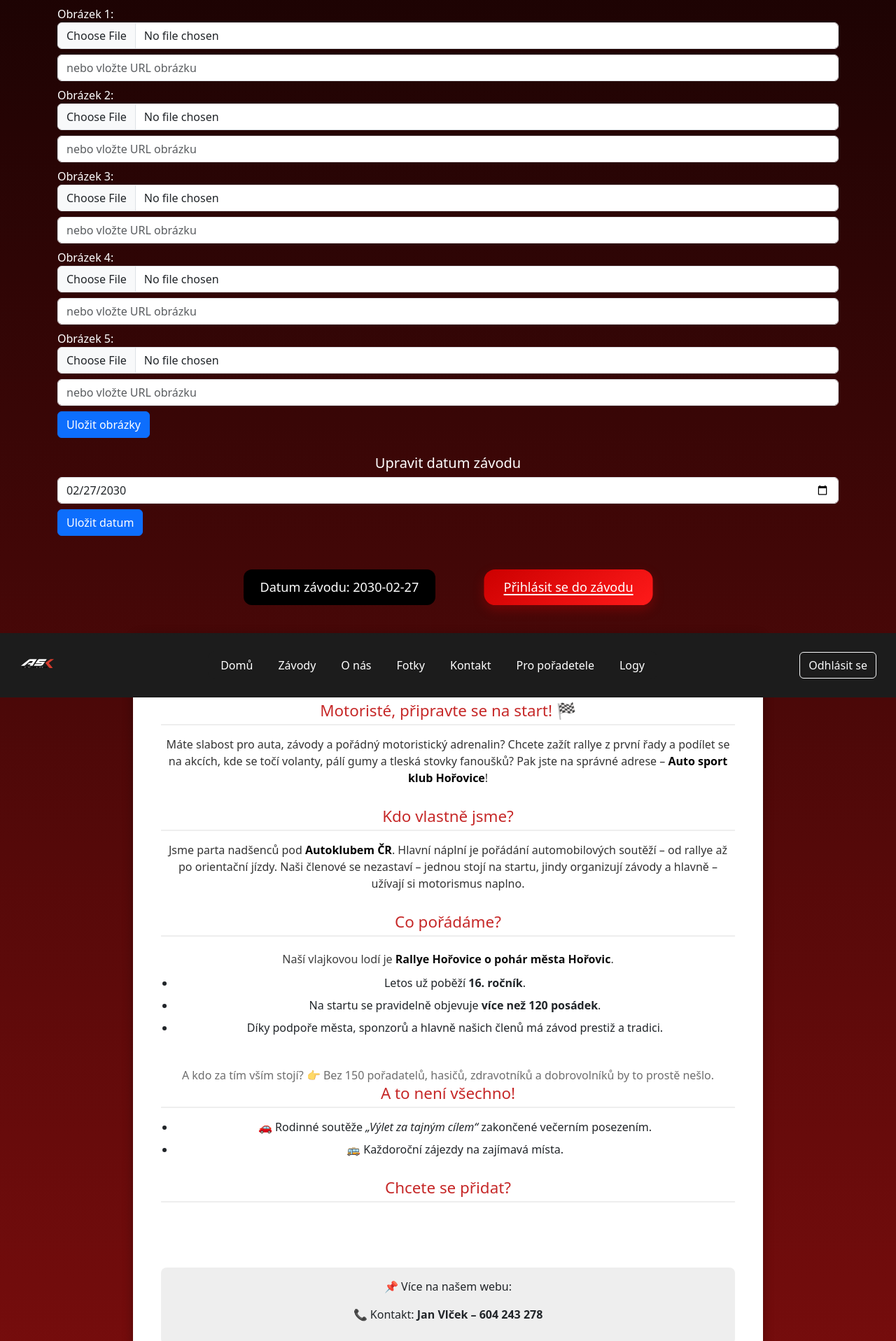
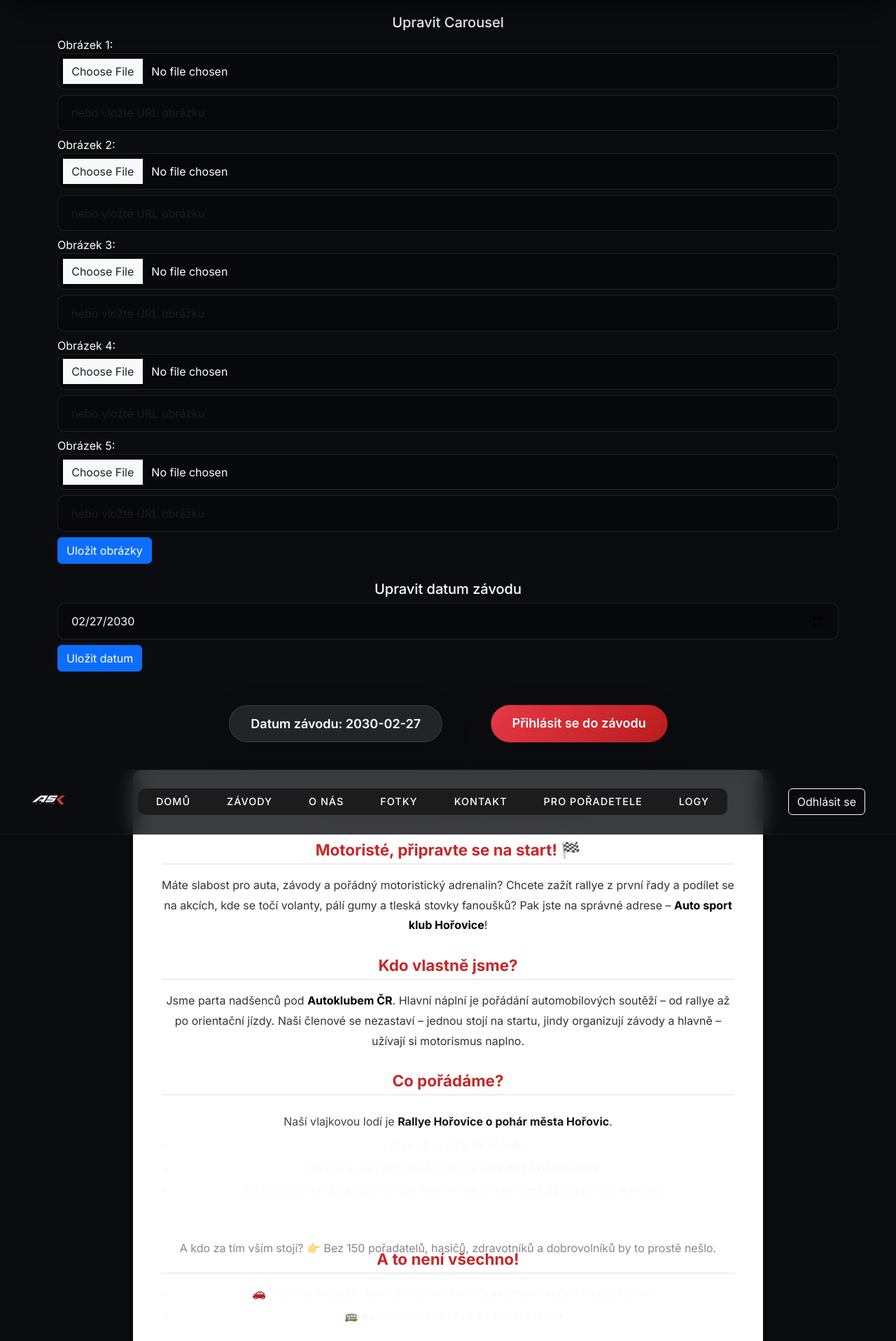
Before and after one commit to Mir04ange/ASZhoroviceWebphp, a PHP site: page /front/main.php in a window 1280 px wide, after a click on "O NÁS". Shown: the part 644-2561 px from the top of the page at 70% size. Run offline with PHP 8.4, Linux system fonts and the light colour scheme; a user stored in the database is signed in; data that the repository does not hold is empty; style sheets or scripts are compiled from the project's sources; some libraries are stand-ins or nearby versions.

Commit message:
feat: complete modern redesign with glassmorphism and improved typography

```diff
--- /dev/null
+++ b/front/css/modern-redesign.css
@@ -0,0 +1,225 @@
+/* Modern Redesign for ASZhorovice */
+:root {
+    --primary-color: #e63946;
+    --secondary-color: #1d3557;
+    --accent-color: #f1faee;
+    --dark-bg: #0b0c10;
+    --glass-bg: rgba(255, 255, 255, 0.1);
+    --text-light: #f8f9fa;
+    --transition: all 0.4s cubic-bezier(0.165, 0.84, 0.44, 1);
+}
+
+body {
+    background: var(--dark-bg);
+    color: var(--text-light);
+    font-family: 'Inter', -apple-system, BlinkMacSystemFont, "Segoe UI", Roboto, Helvetica, Arial, sans-serif;
+    overflow-x: hidden;
+}
+
+/* Glassmorphism Navbar */
+.navbar {
+    background: rgba(11, 12, 16, 0.8) !important;
+    backdrop-filter: blur(15px);
+    border-bottom: 1px solid rgba(255, 255, 255, 0.05);
+    padding: 1rem 2rem !important;
+    transition: var(--transition);
+}
+
+.navbar.scrolled {
+    padding: 0.5rem 2rem !important;
+    background: rgba(0, 0, 0, 0.95) !important;
+}
+
+.nav-link {
+    font-weight: 500;
+    text-transform: uppercase;
+    letter-spacing: 1px;
+    font-size: 0.9rem;
+    position: relative;
+    padding: 0.5rem 1rem !important;
+}
+
+.nav-link::after {
+    content: '';
+    position: absolute;
+    bottom: 0;
+    left: 50%;
+    width: 0;
+    height: 2px;
+    background: var(--primary-color);
+    transition: var(--transition);
+    transform: translateX(-50%);
+}
+
+.nav-link:hover::after {
+    width: 80%;
+}
+
+/* Hero Section / Carousel */
+.carousel-item img {
+    height: 80vh !important;
+    object-fit: cover;
+    filter: brightness(0.6);
+    border-radius: 0 !important;
+}
+
+.carousel-inner {
+    border-radius: 0 0 50px 50px;
+    overflow: hidden;
+    box-shadow: 0 20px 40px rgba(0,0,0,0.5);
+}
+
+/* Modern Buttons */
+.btn-red {
+    background: linear-gradient(135deg, var(--primary-color), #b91c1c);
+    color: white;
+    padding: 12px 30px;
+    border-radius: 50px;
+    text-decoration: none;
+    font-weight: 600;
+    box-shadow: 0 10px 20px rgba(230, 57, 70, 0.3);
+    transition: var(--transition);
+    display: inline-block;
+}
+
+.btn-red:hover {
+    transform: translateY(-3px);
+    box-shadow: 0 15px 30px rgba(230, 57, 70, 0.4);
+    color: white;
+}
+
+.btn-black {
+    background: var(--glass-bg);
+    backdrop-filter: blur(5px);
+    border: 1px solid rgba(255, 255, 255, 0.1);
+    color: white;
+    padding: 12px 30px;
+    border-radius: 50px;
+    font-weight: 600;
+    transition: var(--transition);
+}
+
+/* Content Sections */
+.onas-wrapper {
+    background: rgba(255, 255, 255, 0.02);
+    border-radius: 30px;
+    padding: 4rem;
+    margin-top: 4rem;
+    border: 1px solid rgba(255, 255, 255, 0.05);
+}
+
+.onas-title {
+    font-size: 3.5rem;
+    font-weight: 800;
+    background: linear-gradient(to right, #fff, #888);
+    -webkit-background-clip: text;
+    -webkit-text-fill-color: transparent;
+    margin-bottom: 2rem;
+}
+
+.onas-subtitle {
+    color: var(--primary-color);
+    font-weight: 700;
+    margin-top: 2rem;
+}
+
+.onas-text {
+    font-size: 1.1rem;
+    line-height: 1.8;
+    color: #ccc;
+}
+
+/* Animations */
+@keyframes fadeInUp {
+    from {
+        opacity: 0;
+        transform: translateY(30px);
+    }
+    to {
+        opacity: 1;
+        transform: translateY(0);
+    }
+}
+
+.autoShow {
+    animation: fadeInUp 1s ease forwards;
+}
+
+/* Responsive adjustments */
+@media (max-width: 768px) {
+    .onas-title {
+        font-size: 2.5rem;
+    }
+    .onas-wrapper {
+        padding: 2rem;
+    }
+    .carousel-item img {
+        height: 50vh !important;
+    }
+}
+
+/* Form Redesign */
+.form-section {
+    background: rgba(255, 255, 255, 0.03);
+    padding: 2rem;
+    border-radius: 20px;
+    margin-bottom: 2rem;
+    border: 1px solid rgba(255, 255, 255, 0.05);
+    transition: var(--transition);
+}
+
+.form-section:hover {
+    background: rgba(255, 255, 255, 0.05);
+    border-color: var(--primary-color);
+}
+
+.form-control {
+    background: rgba(0, 0, 0, 0.3) !important;
+    border: 1px solid rgba(255, 255, 255, 0.1) !important;
+    color: white !important;
+    border-radius: 10px !important;
+    padding: 0.8rem 1.2rem !important;
+}
+
+.form-control:focus {
+    border-color: var(--primary-color) !important;
+    box-shadow: 0 0 0 0.25rem rgba(230, 57, 70, 0.25) !important;
+}
+
+.form-section h3 {
+    color: var(--primary-color);
+    font-size: 1.5rem;
+    font-weight: 700;
+    margin-bottom: 1.5rem;
+    border-left: 4px solid var(--primary-color);
+    padding-left: 1rem;
+}
+
+/* Custom Scrollbar */
+::-webkit-scrollbar {
+    width: 10px;
+}
+
+::-webkit-scrollbar-track {
+    background: var(--dark-bg);
+}
+
+::-webkit-scrollbar-thumb {
+    background: #333;
+    border-radius: 5px;
+}
+
+::-webkit-scrollbar-thumb:hover {
+    background: var(--primary-color);
+}
+
+/* Login Page Enhancement */
+.login-container {
+    max-width: 450px;
+    margin: 100px auto;
+    background: rgba(255, 255, 255, 0.02);
+    backdrop-filter: blur(20px);
+    padding: 3rem;
+    border-radius: 30px;
+    border: 1px solid rgba(255, 255, 255, 0.1);
+}
--- a/front/main.php
+++ b/front/main.php
@@ -33,9 +33,11 @@ $race_date = file_exists("race_date.txt") ? file_get_contents("race_date.txt") :
     <link rel="stylesheet" href="../node_modules/bootstrap/dist/css/bootstrap.min.css">
     <link rel="stylesheet" href="./css/Carousel.css">
     <link rel="stylesheet" href="./css/main.css">
+    <link rel="stylesheet" href="./css/modern-redesign.css">
     <link rel="stylesheet" href="./scss/footer.scss">
     <link rel="stylesheet" href="./css/mujtext.css">
     <link rel="stylesheet" href="./css/navbars.css">
+    <link href="https://fonts.googleapis.com/css2?family=Inter:wght@400;500;600;700;800&display=swap" rel="stylesheet">
     <script src="../node_modules/bootstrap/dist/js/bootstrap.bundle.min.js"></script>
     <script>
         window.addEventListener("scroll", function() {
@@ -47,7 +49,7 @@ $race_date = file_exists("race_date.txt") ? file_get_contents("race_date.txt") :
 <body>
 
 <!-- Navbar -->
-<nav class="navbar navbar-expand-lg fixed-top p-3" style="background-color:#1c1c1cff;">
+<nav class="navbar navbar-expand-lg fixed-top p-3">
     <div class="container-fluid d-flex justify-content-between align-items-center">
         <a class="navbar-brand" href="#">
             <img src="\SVGLOGA\sadasdsd.svg" alt="AZK" style="height: 50px;">
@@ -97,7 +99,7 @@ $race_date = file_exists("race_date.txt") ? file_get_contents("race_date.txt") :
 </nav>
 
 <!-- Carousel -->
-<div class="container-fluid px-0 mt-5 pt-5">
+<div class="container-fluid px-0">
   <div id="demo" class="carousel slide" data-bs-ride="carousel">
 
     <div class="carousel-inner">
@@ -166,9 +168,9 @@ $race_date = file_exists("race_date.txt") ? file_get_contents("race_date.txt") :
 <?php endif; ?>
 
 <!-- Přihlášení do závodu + datum -->
-<div class="buttons mt-5">
-  <span class="btn-black">Datum závodu: <?= $race_date ?></span>
-  <a href="./prihlaska.php" class="btn-red">Přihlásit se do závodu</a>
+<div class="buttons mt-5" style="display: flex; gap: 20px; justify-content: center; margin-top: 50px;">
+  <span class="btn-black shadow-lg">Datum závodu: <?= $race_date ?></span>
+  <a href="./prihlaska.php" class="btn-red shadow-lg">Přihlásit se do závodu</a>
 </div>
 
 <!-- Textové pole -->
```
Also changed, not shown: front/Login.php (+58 -24 lines), front/prihlaska.php (+7 -3 lines).
